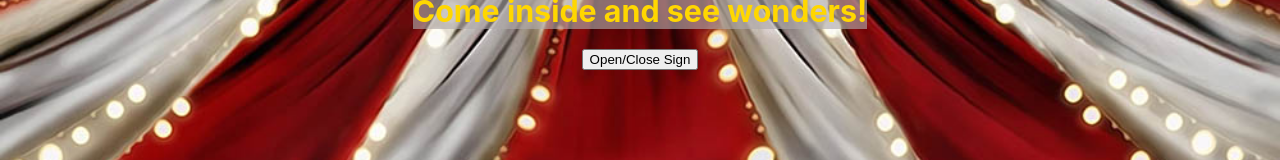
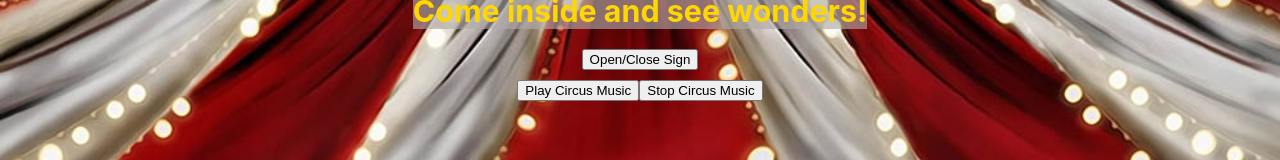
Before and after one commit to mariahschock/Busy-Zoo, a React (Create React App) app: page / in a window 1280 px wide. Shown: the part 160-320 px from the top of the page. Built offline with nearby package versions, Linux system fonts and the light colour scheme; no server answers.

Commit message:
adding sound

```diff
--- a/package.json
+++ b/package.json
@@ -11,6 +11,9 @@
     "react": "^17.0.2",
     "react-dom": "^17.0.2",
     "react-scripts": "4.0.3",
+    "react-sound": "^1.2.0",
+    "soundmanager2": "^2.97.20170602",
+    "use-sound": "^4.0.1",
     "web-vitals": "^1.1.2"
   },
   "scripts": {
--- a/src/App.js
+++ b/src/App.js
@@ -2,11 +2,12 @@ import { useState } from 'react';
 import './App.css';
 import Sign from './Sign';
 import AnimalList from './AnimalList';
+import Music from './Music';
 
 function App() {
 
-  const [lionSize, setLionSize] = useState(25);
-  const [elephantSize, setElephantSize] = useState(25);
+  const [lionSize, setLionSize] = useState(20);
+  const [elephantSize, setElephantSize] = useState(20);
   const [circusIsOpen, setCircusIsOpen] = useState(true);
   const [animals, setAnimals] = useState(['tiger', 'zebra', 'giraffe', 'rhino']);
 
@@ -37,6 +38,7 @@ function App() {
         <h1>Welcome to the Circus!!</h1>
         <Sign circusIsOpen={circusIsOpen} />
         <button onClick={() => setCircusIsOpen(!circusIsOpen)}>Open/Close Sign</button>
+        <Music />
         <div className="circus">
           <div className="star">
             <img src="Lion.png" style={{ width: `${lionSize * 10 }px` }}></img>
--- /dev/null
+++ b/src/Music.js
@@ -0,0 +1,13 @@
+import React from 'react';
+import useSound from 'use-sound';
+import Circus from './Circus.mp3';
+
+export default function Music() {
+  const [play, { stop }] = useSound(Circus, { interrupt: true });
+  return (
+    <div>
+      <button onClick={play}>Play Circus Music</button>
+      <button onClick={stop}>Stop Circus Music</button>
+    </div>
+  );
+}
```
Also changed, not shown: 2 other files (tests, documents, lock files or other folders).
